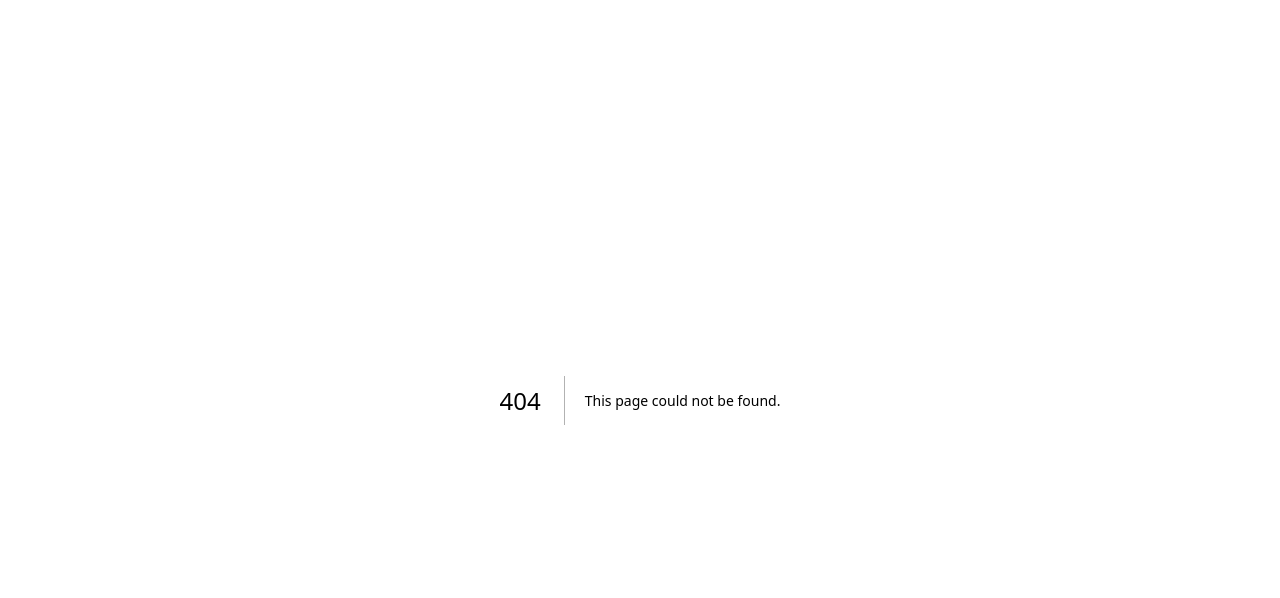
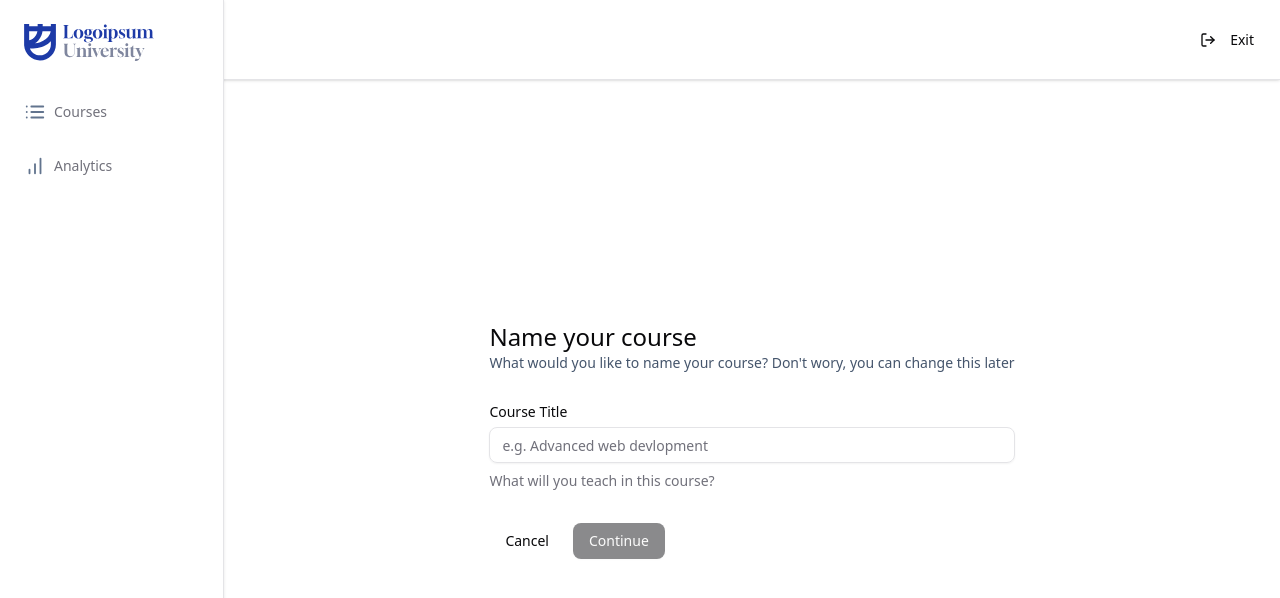
Before and after one commit to niranjanblank/BloomLMS, a Next.js app: page /teacher/create in a window 1280 px wide. Before the commit this address had no page. Shown: the top 598 px of the page. Built offline with nearby package versions, Linux system fonts and the light colour scheme.

Commit message:
course creation form created and toast added

```diff
--- a/app/(dashboard)/(routes)/teacher/courses/page.tsx
+++ b/app/(dashboard)/(routes)/teacher/courses/page.tsx
@@ -1,7 +1,14 @@
+import { Button } from "@/components/ui/button";
+import Link from "next/link";
+
 const CoursesPage = () => {
     return (
-        <div>
-            Courses page
+        <div className="p-6">
+            <Link href="/teacher/create">
+            <Button>
+                New Course
+            </Button>
+            </Link>
         </div>
      );
 }
--- /dev/null
+++ b/app/(dashboard)/(routes)/teacher/create/page.tsx
@@ -0,0 +1,99 @@
+"use client"
+
+import * as z from "zod"
+import axios from "axios"
+import {zodResolver} from "@hookform/resolvers/zod"
+import {useRouter} from "next/navigation"
+import { Form, FormControl, FormDescription, FormField,
+    FormItem,
+    FormLabel, FormMessage,
+ } from "@/components/ui/form"
+import { useForm } from "react-hook-form"
+import { Input } from "@/components/ui/input"
+import Link from "next/link"
+import { Button } from "@/components/ui/button"
+import toast from "react-hot-toast"
+
+
+ const formSchema = z.object({
+    title: z.string().min(1,{
+        message: "Title is required"
+    }),
+ })
+const CreatePage = () => {
+
+    const router = useRouter()
+
+    const form = useForm<z.infer<typeof formSchema>>({
+        resolver: zodResolver(formSchema),
+        defaultValues: {
+            title: ""
+        },
+    })
+
+    const {isSubmitting, isValid} = form.formState
+
+    const onSubmit = async (values: z.infer<typeof formSchema>) => {
+        try {
+            const response = await axios.post("/api/course",values)
+            router.push(`/teacher/cousses/${response.data.id}`)
+        }
+        catch {
+            toast.error("Something went wrong")
+        }
+    }
+
+    return (
+        <div className="max-w-5xl mx-auto flex md:items-center md:justify-center h-full p-6">
+            <div>
+                <h1 className="text-2xl">Name your course</h1>
+                <p className="text-sm text-slate-600">
+                What would you like to name your course? Don&apos;t wory, you can change this later
+                </p>
+                <Form {...form}>
+                    <form
+                    onSubmit={form.handleSubmit(onSubmit)}
+                    className="space-y-8 mt-8"
+                    >
+                        <FormField
+                        control={form.control}
+                        name="title"
+                        render = {({field})=> (
+                            <FormItem>
+                                <FormLabel>
+                                    Course Title
+                                </FormLabel>
+                                <FormControl>
+                                    <Input
+                                    disabled={isSubmitting}
+                                    placeholder = "e.g. Advanced web devlopment"
+                                    {...field}
+                                    />
+                                </FormControl>
+                                <FormDescription>
+                                    What will you teach in this course?
+                                </FormDescription>
+                                <FormMessage/>
+                            </FormItem>
+                        )}
+                        />
+                        <div className="flex items-center gap-x-2">
+                            <Link href="/">
+                                <Button type="button" variant="ghost">
+                                    Cancel
+                                </Button>
+                            </Link>
+                            <Button
+                            type="submit"
+                            disabled={!isValid || isSubmitting}>
+                                Continue
+                            </Button>
+                        </div>
+                    </form>
+                </Form>
+            </div>
+        </div>
+     );
+}
+
+export default CreatePage;
--- a/app/layout.tsx
+++ b/app/layout.tsx
@@ -2,6 +2,7 @@ import type { Metadata } from "next";
 import { Geist, Geist_Mono } from "next/font/google";
 import "./globals.css";
 import { ClerkProvider } from "@clerk/nextjs";
+import ToastProvider from "@/components/providers/toaster-provider";
 const geistSans = Geist({
   variable: "--font-geist-sans",
   subsets: ["latin"],
@@ -13,8 +14,8 @@ const geistMono = Geist_Mono({
 });
 
 export const metadata: Metadata = {
-  title: "Create Next App",
-  description: "Generated by create next app",
+  title: "BlooomLMS",
+  description: "Create, Teach and Read",
 };
 
 export default function RootLayout({
@@ -30,6 +31,7 @@ export default function RootLayout({
         <body
           className={`${geistSans.variable} ${geistMono.variable} antialiased`}
         >
+          <ToastProvider/>
           {children}
         </body>
       </html>
--- /dev/null
+++ b/components/providers/toaster-provider.tsx
@@ -0,0 +1,8 @@
+"use client"
+
+import {Toaster} from "react-hot-toast"
+const ToastProvider = () => {
+    return ( <Toaster/> );
+}
+
+export default ToastProvider;
--- /dev/null
+++ b/components/ui/form.tsx
@@ -0,0 +1,167 @@
+"use client"
+
+import * as React from "react"
+import * as LabelPrimitive from "@radix-ui/react-label"
+import { Slot } from "@radix-ui/react-slot"
+import {
+  Controller,
+  FormProvider,
+  useFormContext,
+  useFormState,
+  type ControllerProps,
+  type FieldPath,
+  type FieldValues,
+} from "react-hook-form"
+
+import { cn } from "@/lib/utils"
+import { Label } from "@/components/ui/label"
+
+const Form = FormProvider
+
+type FormFieldContextValue<
+  TFieldValues extends FieldValues = FieldValues,
+  TName extends FieldPath<TFieldValues> = FieldPath<TFieldValues>,
+> = {
+  name: TName
+}
+
+const FormFieldContext = React.createContext<FormFieldContextValue>(
+  {} as FormFieldContextValue
+)
+
+const FormField = <
+  TFieldValues extends FieldValues = FieldValues,
+  TName extends FieldPath<TFieldValues> = FieldPath<TFieldValues>,
+>({
+  ...props
+}: ControllerProps<TFieldValues, TName>) => {
+  return (
+    <FormFieldContext.Provider value={{ name: props.name }}>
+      <Controller {...props} />
+    </FormFieldContext.Provider>
+  )
+}
+
+const useFormField = () => {
+  const fieldContext = React.useContext(FormFieldContext)
+  const itemContext = React.useContext(FormItemContext)
+  const { getFieldState } = useFormContext()
+  const formState = useFormState({ name: fieldContext.name })
+  const fieldState = getFieldState(fieldContext.name, formState)
+
+  if (!fieldContext) {
+    throw new Error("useFormField should be used within <FormField>")
+  }
+
+  const { id } = itemContext
+
+  return {
+    id,
+    name: fieldContext.name,
+    formItemId: `${id}-form-item`,
+    formDescriptionId: `${id}-form-item-description`,
+    formMessageId: `${id}-form-item-message`,
+    ...fieldState,
+  }
+}
+
+type FormItemContextValue = {
+  id: string
+}
+
+const FormItemContext = React.createContext<FormItemContextValue>(
+  {} as FormItemContextValue
+)
+
+function FormItem({ className, ...props }: React.ComponentProps<"div">) {
+  const id = React.useId()
+
+  return (
+    <FormItemContext.Provider value={{ id }}>
+      <div
+        data-slot="form-item"
+        className={cn("grid gap-2", className)}
+        {...props}
+      />
+    </FormItemContext.Provider>
+  )
+}
+
+function FormLabel({
+  className,
+  ...props
+}: React.ComponentProps<typeof LabelPrimitive.Root>) {
+  const { error, formItemId } = useFormField()
+
+  return (
+    <Label
+      data-slot="form-label"
+      data-error={!!error}
+      className={cn("data-[error=true]:text-destructive", className)}
+      htmlFor={formItemId}
+      {...props}
+    />
+  )
+}
+
+function FormControl({ ...props }: React.ComponentProps<typeof Slot>) {
+  const { error, formItemId, formDescriptionId, formMessageId } = useFormField()
+
+  return (
+    <Slot
+      data-slot="form-control"
+      id={formItemId}
+      aria-describedby={
+        !error
+          ? `${formDescriptionId}`
+          : `${formDescriptionId} ${formMessageId}`
+      }
+      aria-invalid={!!error}
+      {...props}
+    />
+  )
+}
+
+function FormDescription({ className, ...props }: React.ComponentProps<"p">) {
+  const { formDescriptionId } = useFormField()
+
+  return (
+    <p
+      data-slot="form-description"
+      id={formDescriptionId}
+      className={cn("text-muted-foreground text-sm", className)}
+      {...props}
+    />
+  )
+}
+
+function FormMessage({ className, ...props }: React.ComponentProps<"p">) {
+  const { error, formMessageId } = useFormField()
+  const body = error ? String(error?.message ?? "") : props.children
+
+  if (!body) {
+    return null
+  }
+
+  return (
+    <p
+      data-slot="form-message"
+      id={formMessageId}
+      className={cn("text-destructive text-sm", className)}
+      {...props}
+    >
+      {body}
+    </p>
+  )
+}
+
+export {
+  useFormField,
+  Form,
+  FormItem,
+  FormLabel,
+  FormControl,
+  FormDescription,
+  FormMessage,
+  FormField,
+}
--- /dev/null
+++ b/components/ui/input.tsx
@@ -0,0 +1,21 @@
+import * as React from "react"
+
+import { cn } from "@/lib/utils"
+
+function Input({ className, type, ...props }: React.ComponentProps<"input">) {
+  return (
+    <input
+      type={type}
+      data-slot="input"
+      className={cn(
+        "file:text-foreground placeholder:text-muted-foreground selection:bg-primary selection:text-primary-foreground dark:bg-input/30 border-input flex h-9 w-full min-w-0 rounded-md border bg-transparent px-3 py-1 text-base shadow-xs transition-[color,box-shadow] outline-none file:inline-flex file:h-7 file:border-0 file:bg-transparent file:text-sm file:font-medium disabled:pointer-events-none disabled:cursor-not-allowed disabled:opacity-50 md:text-sm",
+        "focus-visible:border-ring focus-visible:ring-ring/50 focus-visible:ring-[3px]",
+        "aria-invalid:ring-destructive/20 dark:aria-invalid:ring-destructive/40 aria-invalid:border-destructive",
+        className
+      )}
+      {...props}
+    />
+  )
+}
+
+export { Input }
--- /dev/null
+++ b/components/ui/label.tsx
@@ -0,0 +1,24 @@
+"use client"
+
+import * as React from "react"
+import * as LabelPrimitive from "@radix-ui/react-label"
+
+import { cn } from "@/lib/utils"
+
+function Label({
+  className,
+  ...props
+}: React.ComponentProps<typeof LabelPrimitive.Root>) {
+  return (
+    <LabelPrimitive.Root
+      data-slot="label"
+      className={cn(
+        "flex items-center gap-2 text-sm leading-none font-medium select-none group-data-[disabled=true]:pointer-events-none group-data-[disabled=true]:opacity-50 peer-disabled:cursor-not-allowed peer-disabled:opacity-50",
+        className
+      )}
+      {...props}
+    />
+  )
+}
+
+export { Label }
```
Also changed, not shown: package.json (+7 -1 lines), 1 other file (tests, documents, lock files or other folders).
